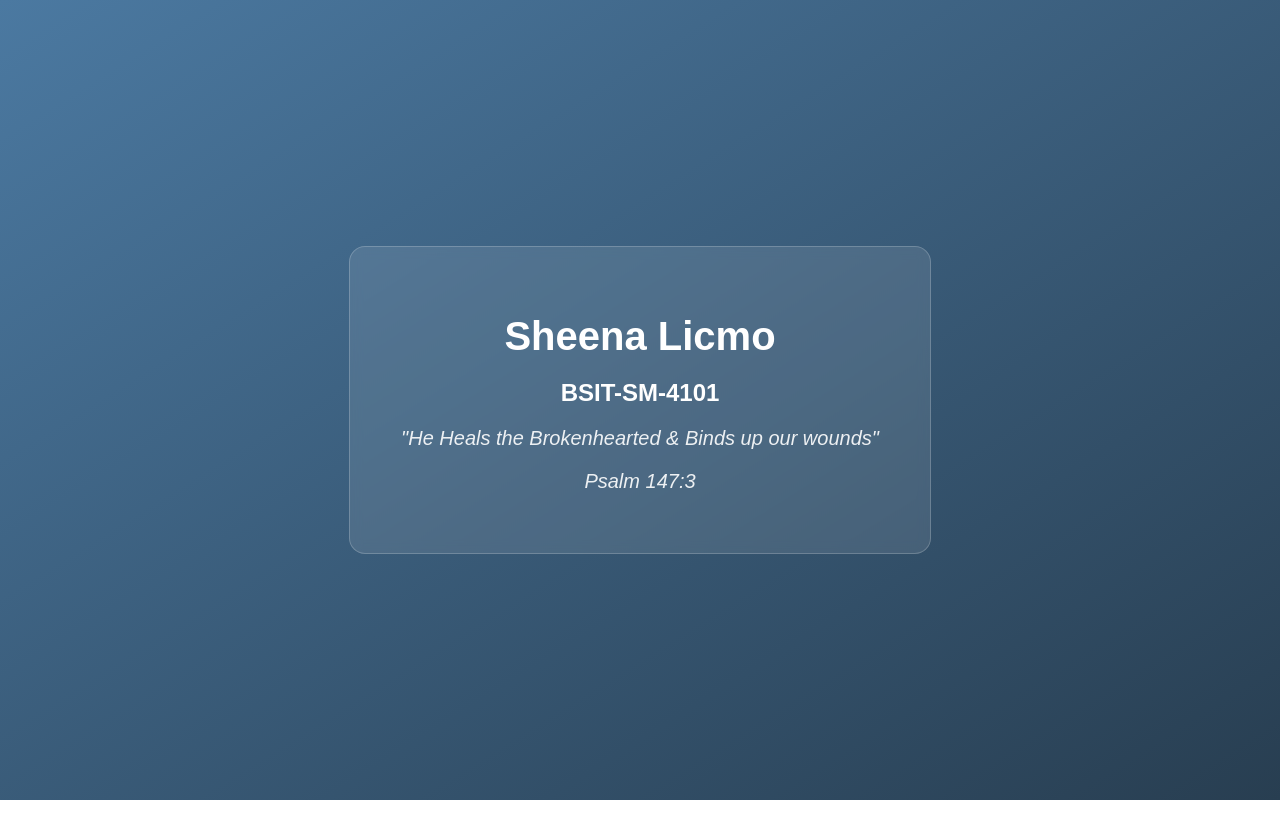
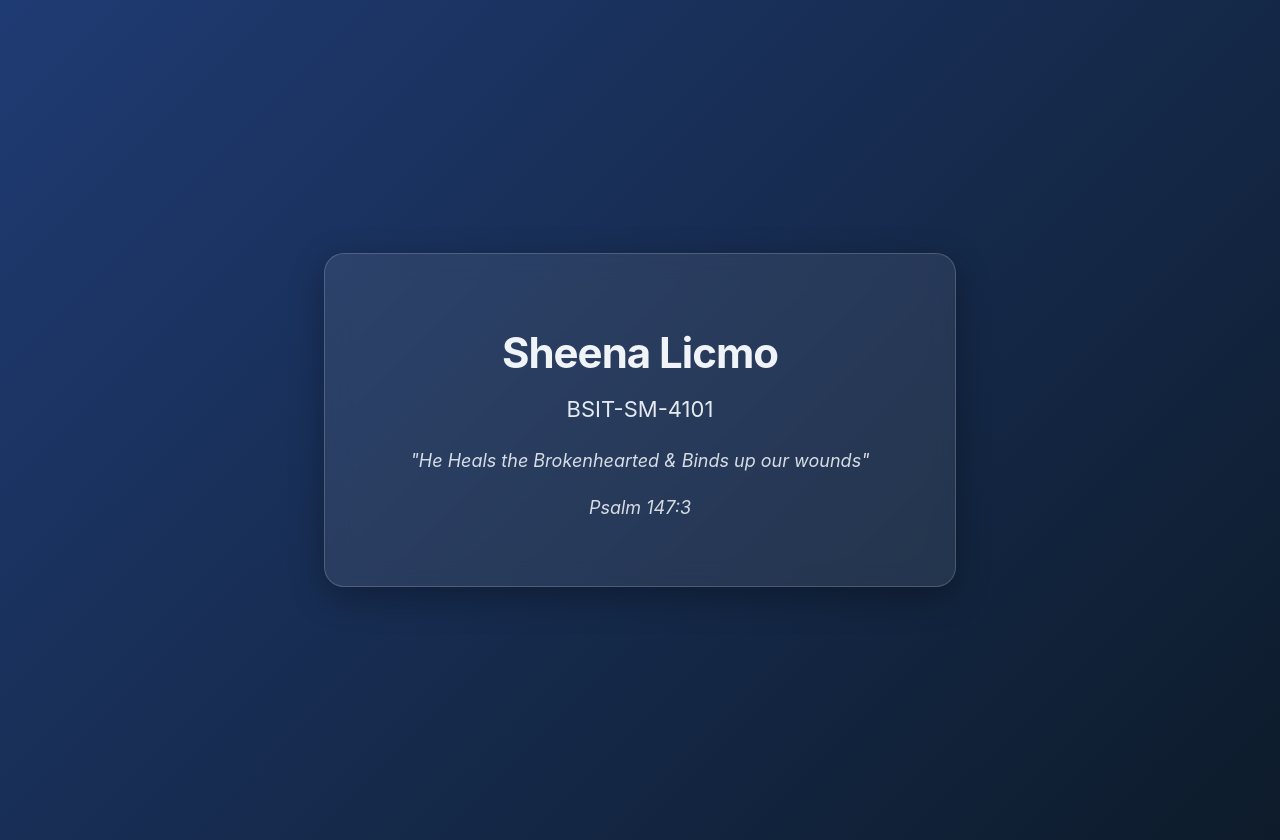
Before and after one commit to sheenalicmo/Final-Project_Platform-Technologies-Licmo, a website: page Public/index.html in a window 1280 px wide. Before the commit the page ends 800 px from the top, so only its background shows below. Drawn offline with Linux system fonts and the light colour scheme.

Commit message:
Serve HTML and CSS correctly

```diff
--- a/Public/style.css
+++ b/Public/style.css
@@ -1,37 +1,47 @@
 body {
     margin: 0;
-  font-family: Arial, sans-serif;
-  background: linear-gradient(to bottom right, #4b79a1, #283e51);
-  color: white;
+    font-family: "Inter", Arial, sans-serif;
+    background: linear-gradient(135deg, #1f3b73, #0d1b2a);
+    color: #f0f4f8;
     height: 100vh;
     display: flex;
     justify-content: center;
     align-items: center;
     text-align: center;
+    padding: 20px;
   }
 
   .box {
-  background: rgba(255, 255, 255, 0.1);
-  padding: 40px;
-  border-radius: 16px;
-  backdrop-filter: blur(6px);
-  border: 1px solid rgba(255, 255, 255, 0.2);
-  width: 70%;
-  max-width: 500px;
+    background: rgba(255, 255, 255, 0.08);
+    padding: 45px 40px;
+    border-radius: 20px;
+    backdrop-filter: blur(12px);
+    border: 1px solid rgba(255, 255, 255, 0.18);
+
+    /* subtle shadow for depth */
+    box-shadow: 0 10px 35px rgba(0, 0, 0, 0.3);
+
+    width: 90%;
+    max-width: 550px;
   }
 
   h1 {
-  font-size: 40px;
-  margin-bottom: 10px;
+    font-size: 42px;
+    font-weight: 700;
+    letter-spacing: -1px;
+    margin-bottom: 8px;
   }
 
   h2 {
-  font-size: 24px;
-  margin-bottom: 20px;
+    font-size: 22px;
+    font-weight: 400;
+    margin-bottom: 25px;
+    opacity: 0.95;
   }
 
   p {
-  font-size: 20px;
+    font-size: 18px;
     font-style: italic;
-  opacity: 0.9;
+    opacity: 0.88;
+    line-height: 1.6;
   }
```
Lines whose indentation alone changed are shown as unchanged.
